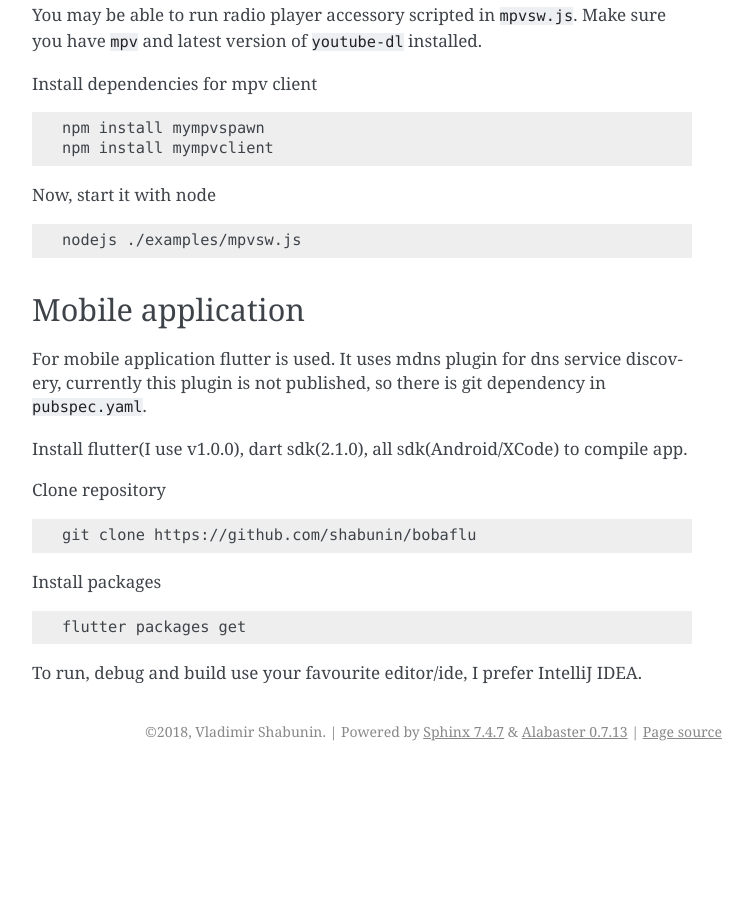
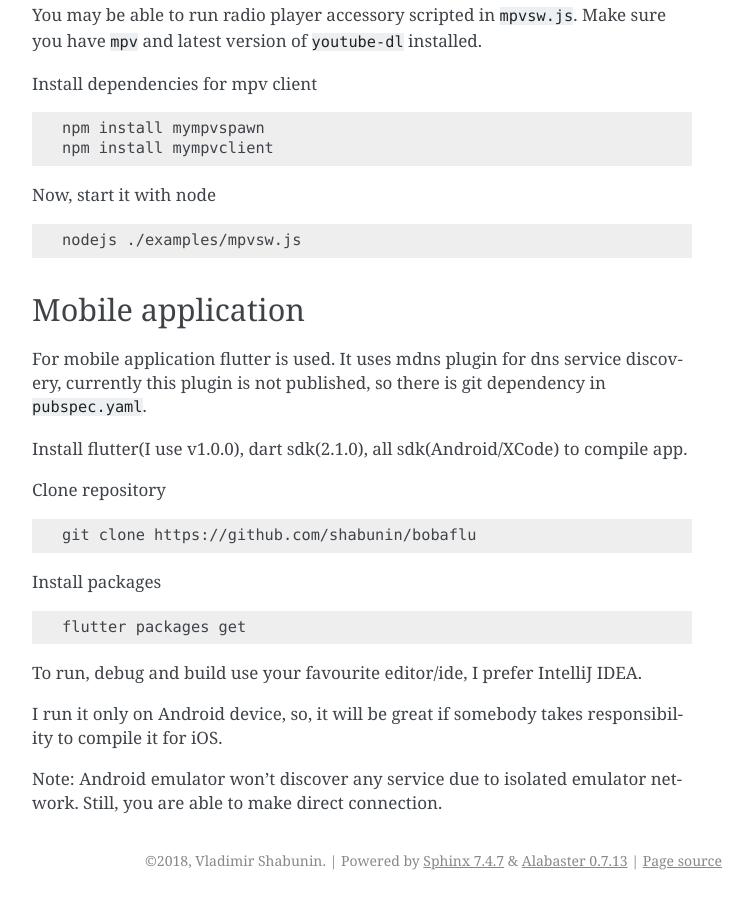
Before and after one commit to bobaoskit/bobaoskit.github.io_source, a Sphinx documentation site: the page built from source/bobaoskit.md, in a window 1280 px wide and 900 px high, scrolled down 4370 px. Shown: the whole window, without its empty margins (388-1141 px from the left). Built offline with Sphinx 7.4.7, drawn with Linux system fonts in a browser that asks for light colours; formulas are drawn with MathJax 3; before the commit the page ends 5141 px from its top, so only the background shows below that.

Commit message:
bobaoskit.md

````diff
--- a/source/bobaoskit.md
+++ b/source/bobaoskit.md
@@ -214,3 +214,7 @@ flutter packages get
 ```
 
 To run, debug and build use your favourite editor/ide, I prefer IntelliJ IDEA.
+
+I run it only on Android device, so, it will be great if somebody takes responsibility to compile it for iOS.
+
+Note: Android emulator won't discover any service due to isolated emulator network. Still, you are able to make direct connection.
````
